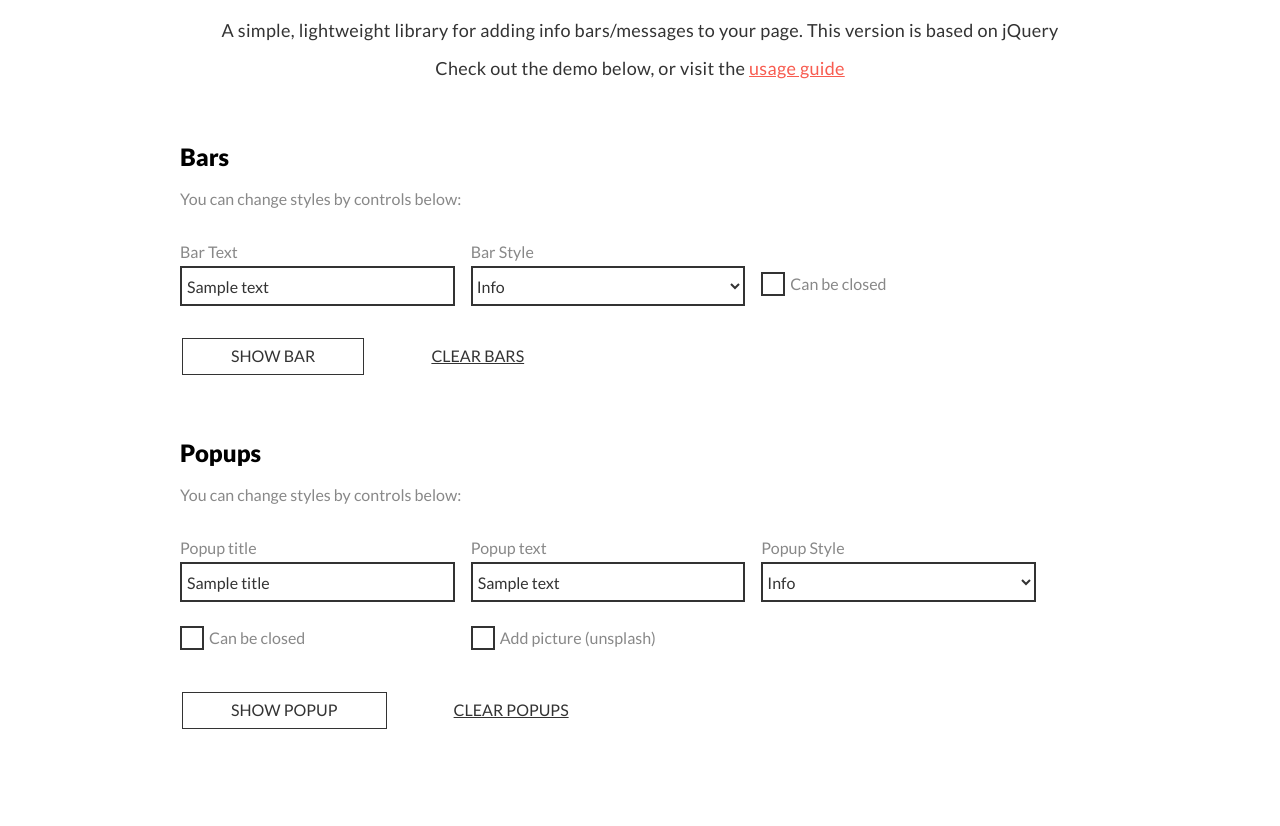
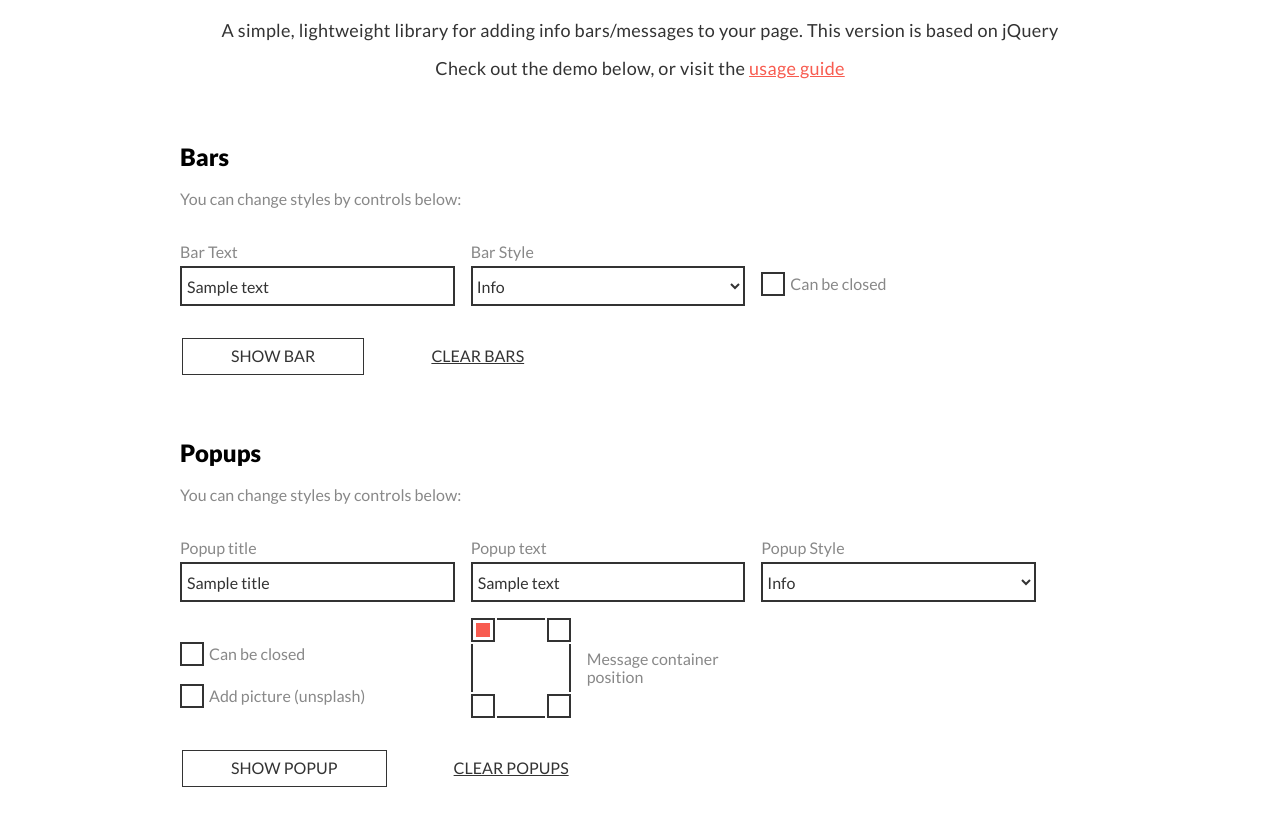
Before and after one commit to gruf23/Reporter.js, a website built with webpack: page example/index.html in a window 1280 px wide. Shown: the part 152-978 px from the top of the page. Before the commit the page ends 945 px from the top, so only its background shows below. Built offline with nearby package versions, Linux system fonts and the light colour scheme.

Commit message:
add message position handler on demo

```diff
--- a/example/demo-style.css
+++ b/example/demo-style.css
@@ -52,21 +52,22 @@ input {
 input {
     padding: 0 5px;
 }
-.controls > div.checkbox {
+div.checkbox {
     position: relative;
+    display: flex;
     flex-direction: row;
     align-items: center;
     padding-left: .5rem;
     padding-bottom: 2px;
 }
-.controls > div.checkbox input[type="checkbox"]{
+div.checkbox input[type="checkbox"]{
     margin-right: .5rem;
 }
-.controls > div.checkbox label {
+div.checkbox label {
     margin-bottom: 0;
     cursor: pointer;
 }
-.controls > div.checkbox label:before {
+div.checkbox label:before {
     content: '';
     position: absolute;
     left: 0;
@@ -76,7 +77,7 @@ input {
     border: 2px solid #333333;
     box-sizing: border-box;
 }
-.controls > div.checkbox label:after {
+div.checkbox label:after {
     content: '';
     position: absolute;
     left: 5px;
@@ -171,6 +172,65 @@ section.head h1:after {
     z-index: 0;
     background-color: #F85C50;
 }
+.position {
+    display: flex;
+    flex-direction: row!important;
+    flex-wrap: nowrap;
+    align-items: center;
+}
+.position .box {
+    display: block;
+    position: relative;
+    height: 100px;
+    width: 100px;
+    min-width: 100px;
+    border: 2px solid #333333;
+    margin-right: 1rem;
+}
+.position .box input {
+    display: none;
+    visibility: hidden;
+}
+label[for="top-left"] {
+    top: -2px;
+    left: -2px;
+}
+label[for="top-right"] {
+    top: -2px;
+    right: -2px;
+}
+label[for="bottom-left"] {
+    bottom: -2px;
+    left: -2px;
+}
+label[for="bottom-right"] {
+    bottom: -2px;
+    right: -2px;
+}
+.position .box label {
+    position: absolute;
+    width: 24px;
+    height: 24px;
+    border: 2px solid #333333;
+    box-shadow: 0 0 0 2px #ffffff;
+    box-sizing: border-box;
+    margin: 0;
+    cursor: pointer;
+}
+.position .box label:after {
+    content: '';
+    position: absolute;
+    left: 3px;
+    top: 3px;
+    width: 14px;
+    height: 14px;
+    background-color: #F85C50;
+    box-sizing: border-box;
+    opacity: 0;
+}
+.position .box input[type="radio"]:checked + label:after {
+    opacity: 1;
+}
 @media (max-width: 600px) {
     .controls > div {
         width: 100%;
--- a/example/index.html
+++ b/example/index.html
@@ -77,6 +77,7 @@
                     <option value="error">Error</option>
                 </select>
             </div>
+            <div>
                 <div class="checkbox">
                     <input type="checkbox" name="msg-closable" id="msg-closable">
                     <label for="msg-closable">Can be closed</label>
@@ -84,6 +85,21 @@
                 <div class="checkbox">
                     <input type="checkbox" name="msg-picture" id="msg-picture">
                     <label for="msg-picture">Add picture (unsplash)</label>
+                </div>
+            </div>
+            <br>
+            <div class="position">
+                <div class="box">
+                    <input type="radio" id="top-left" name="msg-position" checked>
+                    <label for="top-left"></label>
+                    <input type="radio" id="top-right" name="msg-position">
+                    <label for="top-right"></label>
+                    <input type="radio" id="bottom-left" name="msg-position">
+                    <label for="bottom-left"></label>
+                    <input type="radio" id="bottom-right" name="msg-position">
+                    <label for="bottom-right"></label>
+                </div>
+                <p>Message container position</p>
             </div>
         </div>
         <fieldset>
```
Lines whose indentation alone changed are shown as unchanged.
